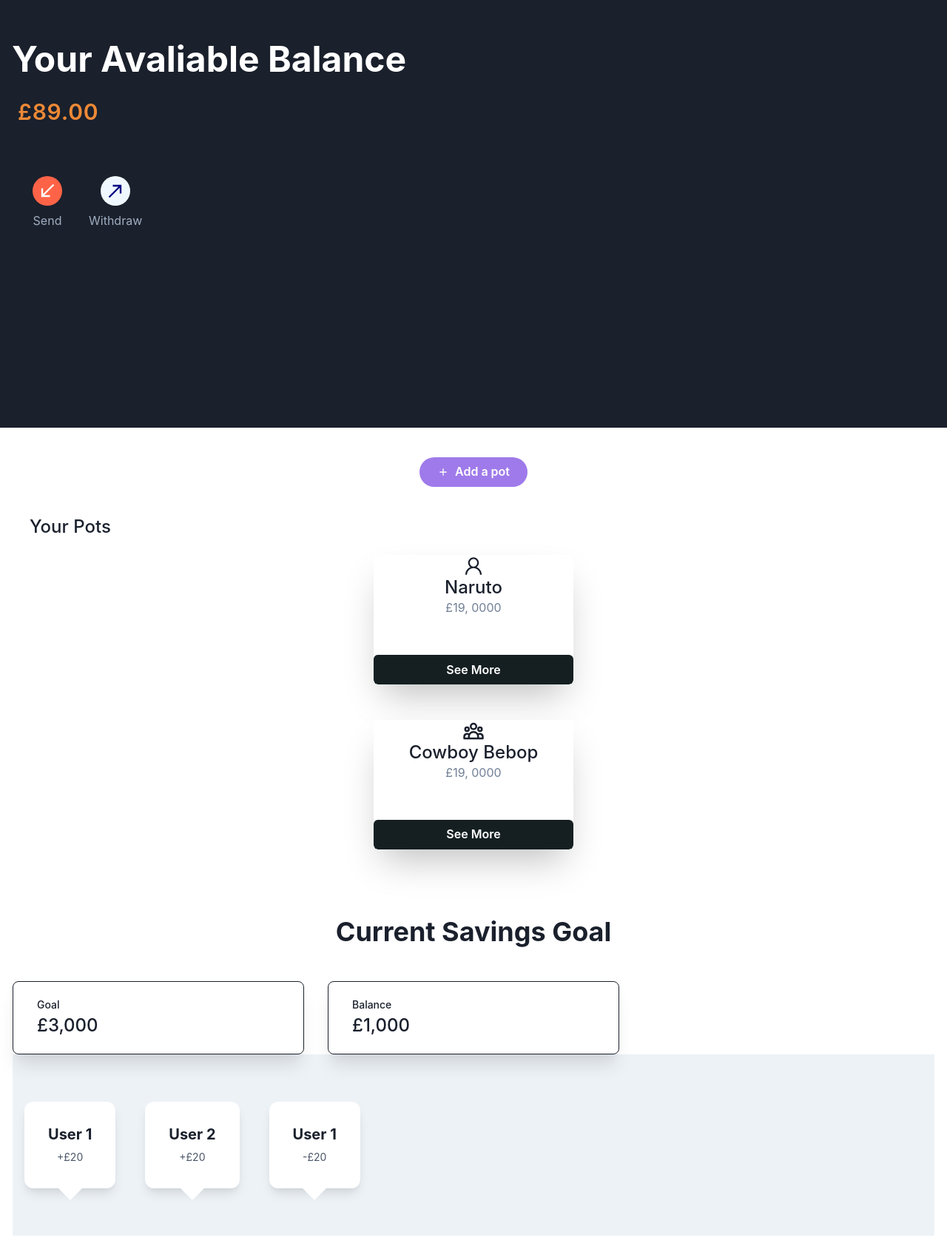
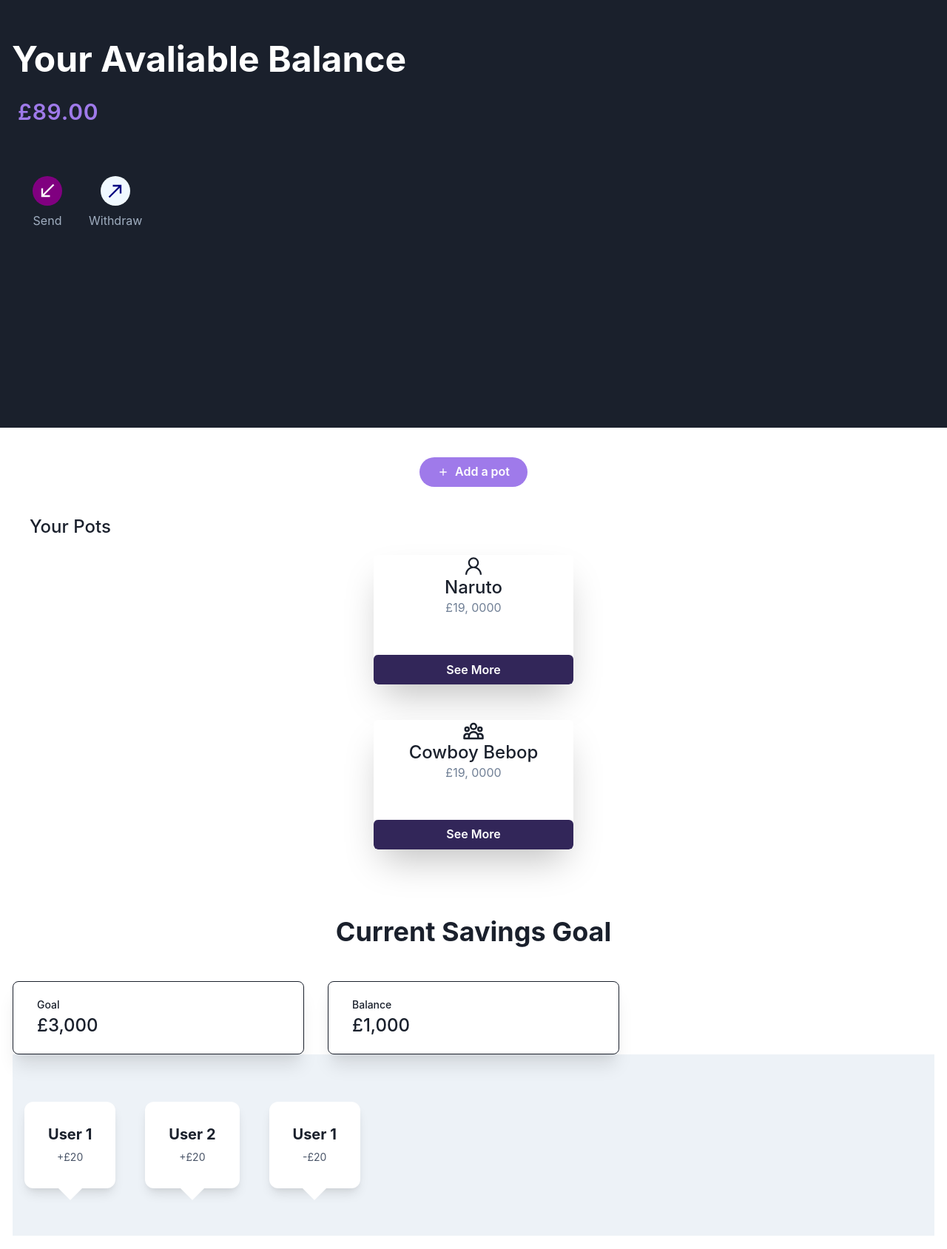
Before and after one commit to HFMIRE/sim-ply, a React (Create React App) app in the folder client/: page / in a window 1280 px wide. Shown: the part 189-1877 px from the top of the page at 74% size. Built offline with nearby package versions, Linux system fonts and the light colour scheme.

Commit message:
update color

```diff
--- a/client/src/components/Activity.js
+++ b/client/src/components/Activity.js
@@ -11,7 +11,6 @@ import {
   useColorModeValue,
 } from '@chakra-ui/react';
 
-
 import SpeechBubbles from './SpeechBubble';
 
 function StatsCard(props) {
@@ -23,7 +22,8 @@ function StatsCard(props) {
       shadow={'xl'}
       border={'1px solid'}
       borderColor={useColorModeValue('gray.800', 'gray.500')}
-      rounded={'lg'}>
+      rounded={'lg'}
+    >
       <StatLabel fontWeight={'medium'} isTruncated>
         {title}
       </StatLabel>
@@ -41,7 +41,8 @@ export default function Activity() {
         textAlign={'center'}
         fontSize={'4xl'}
         py={10}
-        fontWeight={'bold'}>
+        fontWeight={'bold'}
+      >
         Current Savings Goal
       </chakra.h1>
       <SimpleGrid columns={{ base: 1, md: 3 }} spacing={{ base: 5, lg: 8 }}>
@@ -50,28 +51,23 @@ export default function Activity() {
       </SimpleGrid>
 
       <Box>
-      <SpeechBubbles/>
+        <SpeechBubbles />
       </Box>
-      <Stack spacing={6} direction={'row'}  ml={5} p={5}>
+      <Stack spacing={6} direction={'row'} ml={5} p={5}>
         <Button
           rounded={'full'}
           px={6}
-            colorScheme={'orange'}
-            bg={'orange.400'}
-            _hover={{ bg: 'orange.500' }}>
+          colorScheme={'purple'}
+          bg={'purple.400'}
+          _hover={{ bg: 'purple.500' }}
+        >
           Add +
         </Button>
         <Button rounded={'full'} px={6}>
           Withdraw -
         </Button>
       </Stack>
-<Box>
-
-</Box>
-
-
+      <Box></Box>
     </Box>
   );
-
-
 }
--- a/client/src/components/Homepage.js
+++ b/client/src/components/Homepage.js
@@ -45,7 +45,7 @@ const Homepage = () => {
                   Your Avaliable Balance
                 </Heading>
                 <Text
-                  color={'orange.400'}
+                  color={'purple.400'}
                   fontWeight="semibold"
                   letterSpacing="wide"
                   fontSize="3xl"
--- a/client/src/components/ui/BalanceCard.js
+++ b/client/src/components/ui/BalanceCard.js
@@ -6,7 +6,7 @@ const BalanceCard = () => {
     <Box maxW="md" overflow="hidden" backgroundColor={'purple.900'}>
       <Box p="6">
         <Box
-          color="orange.100"
+          color="purple.100"
           fontWeight="medium"
           letterSpacing="wide"
           fontSize="lg"
@@ -17,7 +17,7 @@ const BalanceCard = () => {
         </Box>
         <Box
           p={2}
-          color="red.200"
+          color="purple.200"
           fontWeight="semibold"
           letterSpacing="wide"
           fontSize="3xl"
--- a/client/src/components/ui/Card.js
+++ b/client/src/components/ui/Card.js
@@ -39,7 +39,7 @@ export default function Card({ iconType, name }) {
         <Button
           w={'full'}
           mt={8}
-          bg={useColorModeValue('#151f21', 'gray.900')}
+          bg={useColorModeValue('purple.900', 'gray.900')}
           color={'white'}
           rounded={'md'}
           _hover={{
--- a/client/src/components/ui/IconsOption.js
+++ b/client/src/components/ui/IconsOption.js
@@ -7,7 +7,7 @@ const IconsOption = () => {
       <HStack>
         <Box p={7}>
           <VStack>
-            <Circle size="40px" bg="tomato" color="white">
+            <Circle size="40px" bg="purple" color="white">
               <MdCallReceived size={28} color="white" />
             </Circle>
             <Text> Send </Text>
```
Lines whose indentation alone changed are shown as unchanged.
